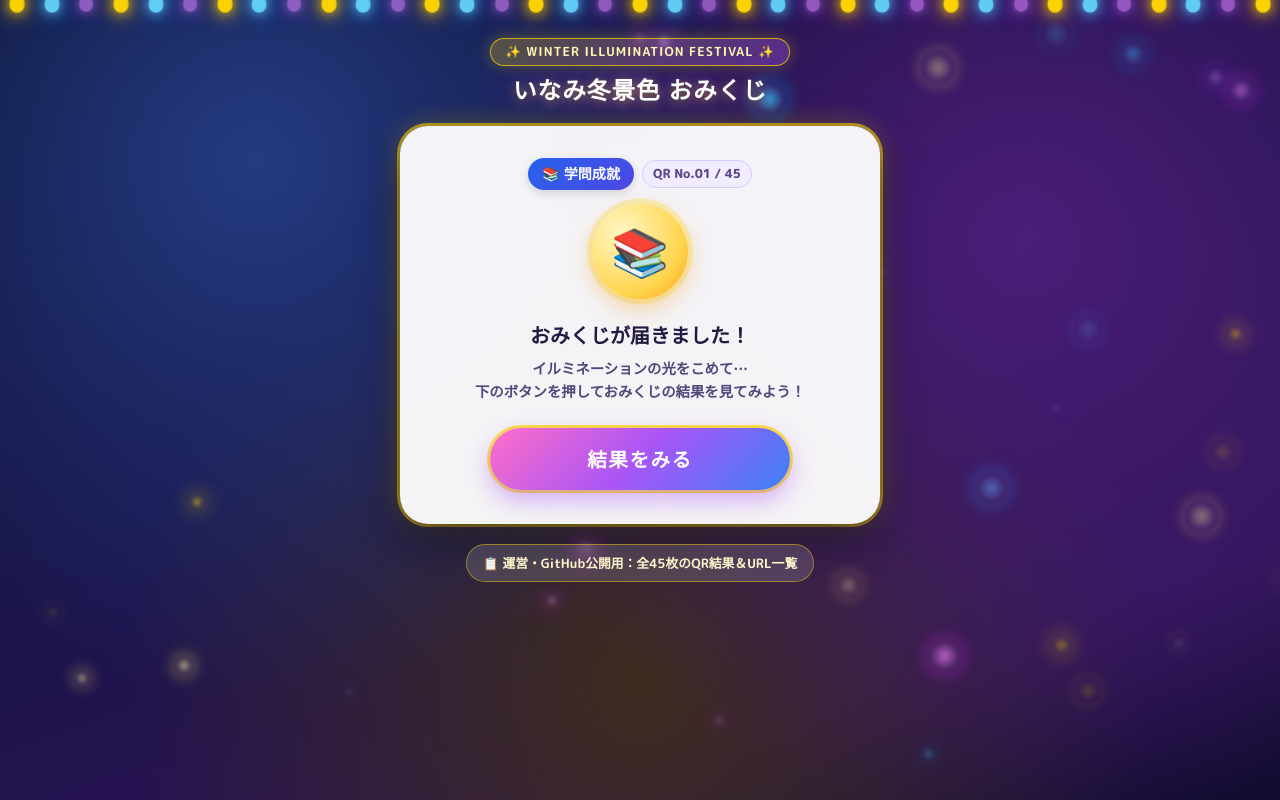
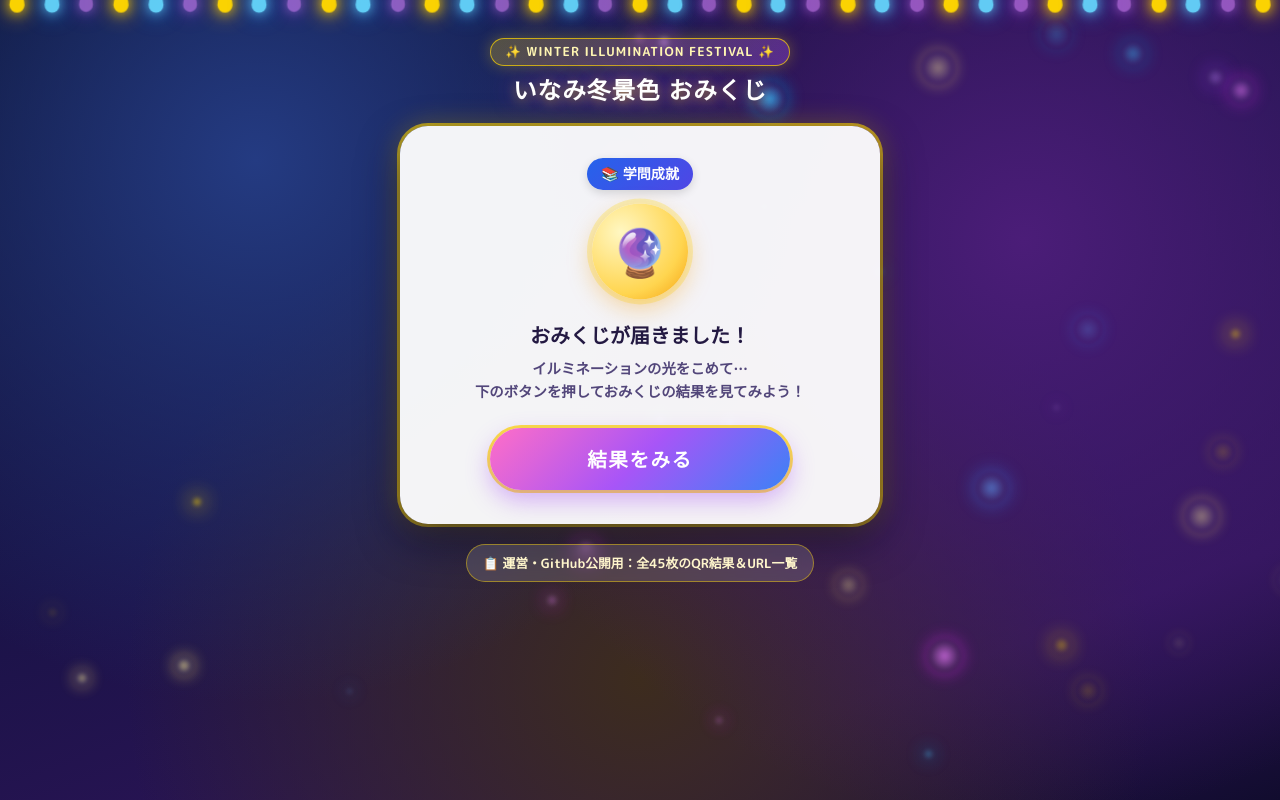
Before and after one commit to koyapl/inamifuyugeshiki-omikuji, a plain HTML site: page index.html in a window 1280 px wide. Drawn offline with Linux system fonts and the light colour scheme; a web font is replaced by a local one.

Commit message:
Update index.html

```diff
--- a/index.html
+++ b/index.html
@@ -578,7 +578,7 @@
     <section class="omikuji-card intro-card" id="introScreen">
       <div class="intro-meta">
         <span class="type-pill" id="introTypeBadge">📚 学問成就</span>
-        <span class="qr-id-badge" id="introQrLabel">QR No.01 / 45</span>
+
       </div>
       <div class="intro-icon-wrap" id="introIcon">🔮</div>
       <h2 class="intro-heading">おみくじが届きました！</h2>
```
